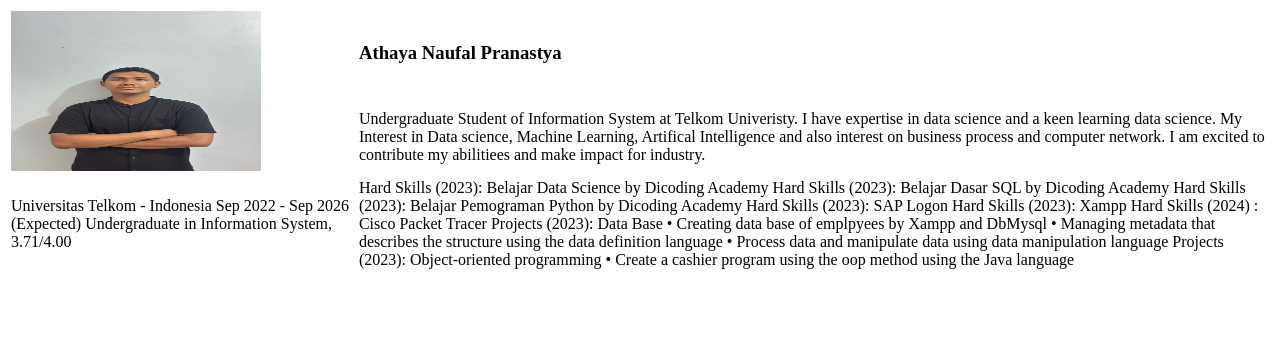
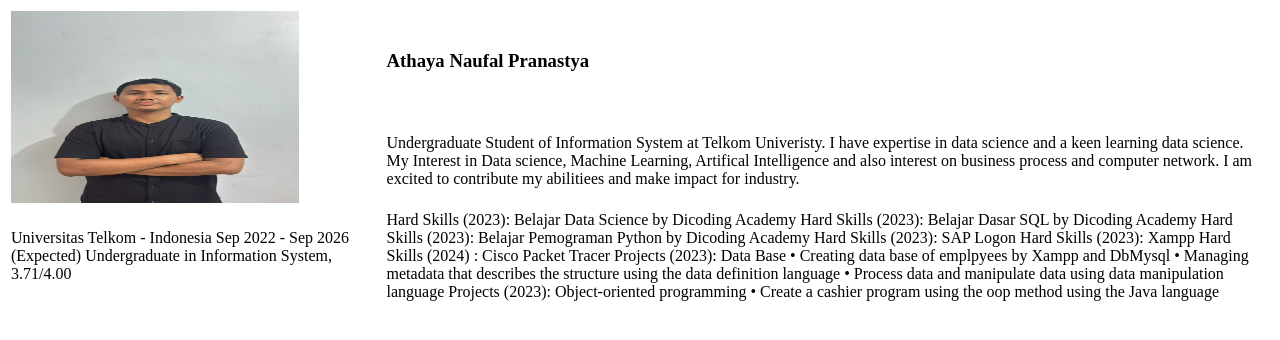
Before and after one commit to athayanaufal/BiodataAthaya, a plain HTML site: page index.html in a window 1280 px wide. Drawn offline with Linux system fonts and the light colour scheme.

Commit message:
Update index.html

```diff
--- a/index.html
+++ b/index.html
@@ -7,7 +7,7 @@
    <table>
     <tr>
         <td rowspan="2">
-            <img src="WhatsApp Image 2024-09-24 at 10.48.01_fbb56ad3.jpg" style="width: 250px;height: 160px;">
+            <img src="WhatsApp Image 2024-09-24 at 10.48.01_fbb56ad3.jpg" style="width: 288px;height: 192px;">
         </td>
         <td>
             <h3>Athaya Naufal Pranastya</h3>
```
